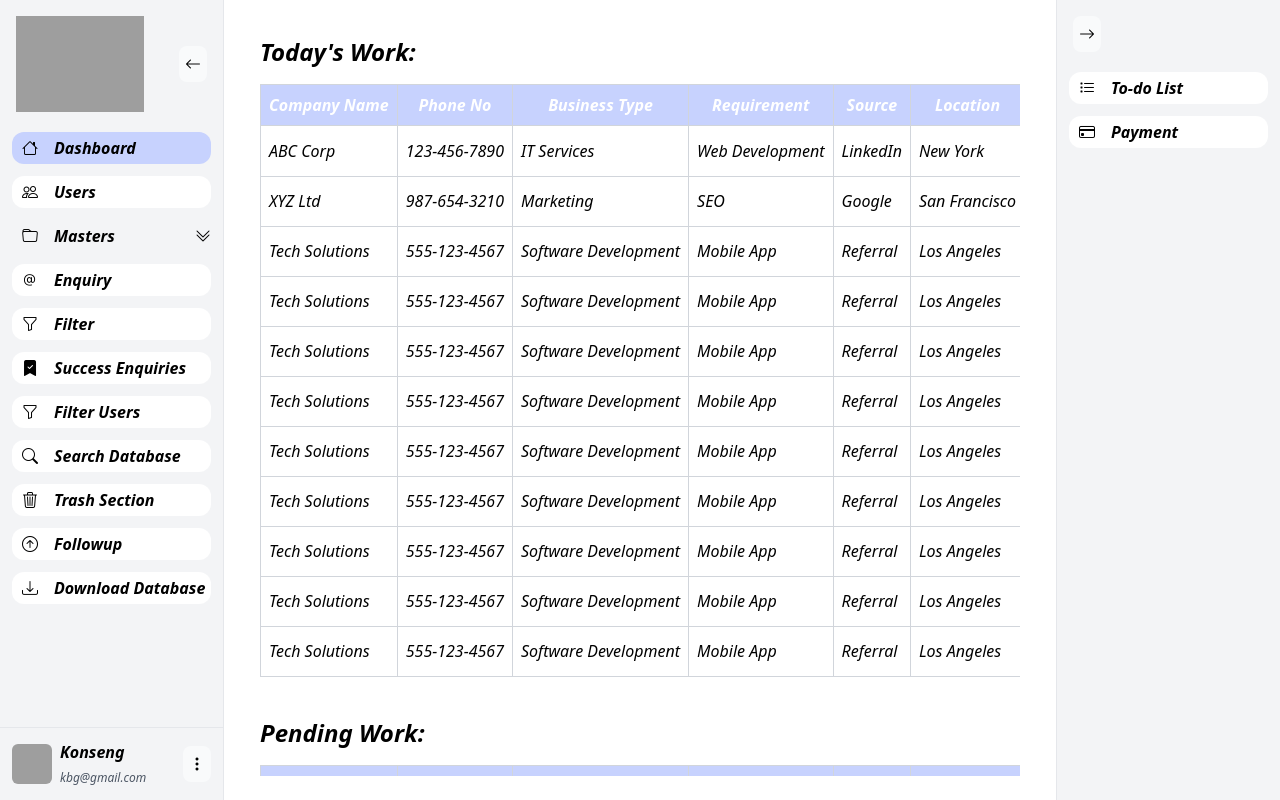
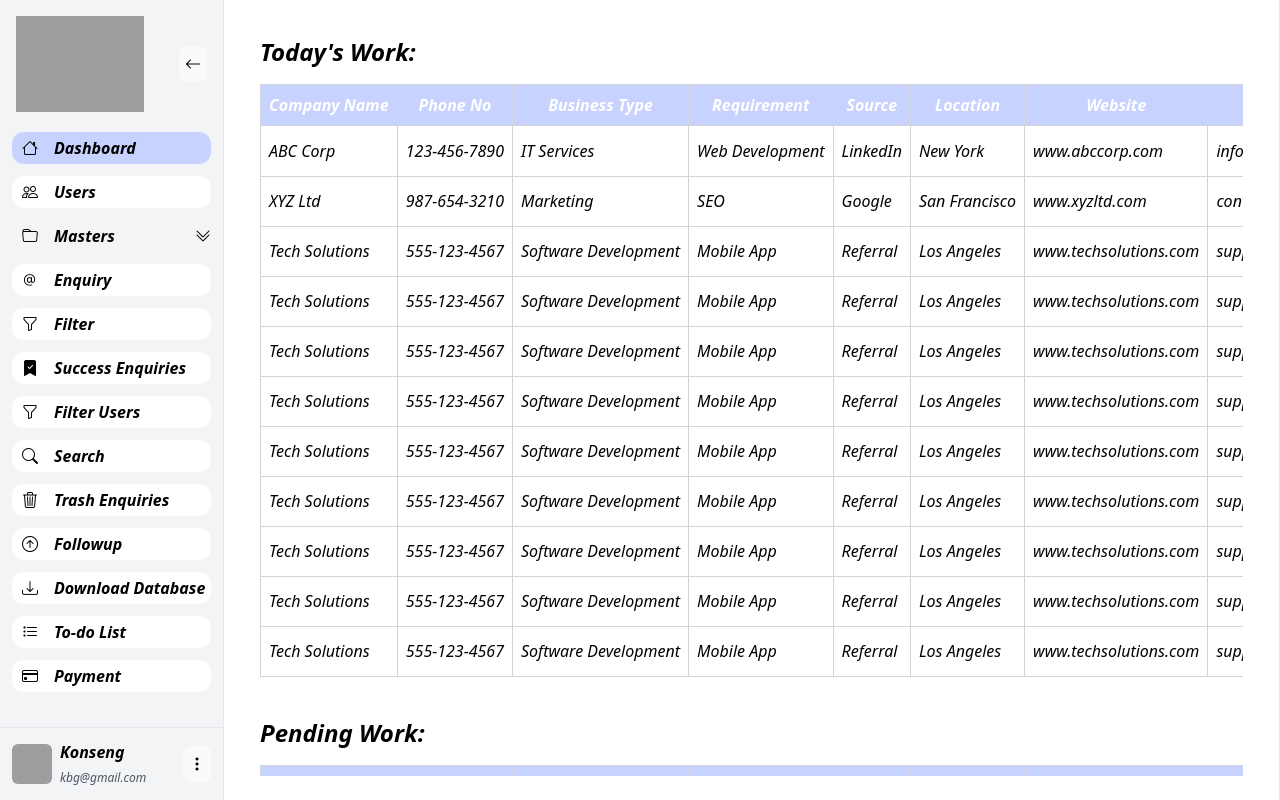
Before and after one commit to megaurab/Admin_panel, a React (Create React App) app: page /dashboard in a window 1280 px wide. Built offline with nearby package versions, Linux system fonts and the light colour scheme; grey boxes are pictures that could not be loaded.

Commit message:
todoList & Payments

```diff
--- a/src/components/Dashboard.js
+++ b/src/components/Dashboard.js
@@ -2,12 +2,16 @@ import React, { useState } from "react";
 import "bootstrap-icons/font/bootstrap-icons.css";
 import Home from "./Home";
 import Requirements from "./Requirements";
+import ToDo from "./ToDo";
+import Payment from "./Payment";
 
 const Dashboard = () => {
   const [mainContent, setMainContent] = useState("Dashboard");
   const [expanded, setExpanded] = useState(true);
   const [dropDown, setDropdown] = useState(false);
-  const [rightExpanded, setRightExpanded] = useState(true);
+  const [rightExpanded, setRightExpanded] = useState(false);
+  const [isEditing, setIsEditing] = useState(false);
+  const [showOverlay, setShowOverlay] = useState(false);
 
   // Components for the main section based on selection
   const renderMainContent = () => {
@@ -39,9 +43,9 @@ const Dashboard = () => {
       case "Buisness Type":
         return <Requirements data={mainContent} />;
       case "ToDo":
-        return <Requirements data={mainContent} />;
+        return <Home />;
       case "Payment":
-        return <Requirements data={mainContent} />;
+        return <Home />;
       default:
         return <div>Welcome to the Dashboard!</div>;
     }
@@ -74,7 +78,7 @@ const Dashboard = () => {
               )}
             </button>
           </div>
-          <ul className="flex-1 px-3 overflow-scroll hide-scrollbar">
+          <ul className="flex-1 px-3 overflow-scroll hide-scrollbar mb-4">
             <li
               className={`mt-3 italic font-semibold rounded-xl p-1 cursor-pointer transition-all duration-300 ease-in-out ${
                 mainContent === "Dashboard" ? "bg-indigo-200" : "bg-white"
@@ -103,8 +107,11 @@ const Dashboard = () => {
               className={`mt-3 italic font-semibold rounded-xl p-1 cursor-pointer transition-all duration-300 ease-in-out ${
                 mainContent === "Users" ? "bg-indigo-200" : "bg-white"
               } ${
-                !expanded &&
-                "bg-transparent hover:bg-indigo-200 hover:text-white"
+                !expanded
+                  ? mainContent === "Users"
+                    ? "bg-indigo-200 hover:bg-indigo-200 hover:text-white"
+                    : "bg-transparent hover:bg-indigo-200 hover:text-white"
+                  : ""
               }`}
               onClick={() => setMainContent("Users")}
               style={{
@@ -143,7 +150,7 @@ const Dashboard = () => {
                 (dropDown === true ? (
                   <i className="bi bi-chevron-double-up ml-20"></i>
                 ) : (
-                  <i class="bi bi-chevron-double-down ml-20"></i>
+                  <i className="bi bi-chevron-double-down ml-20"></i>
                 ))}
             </li>
             {dropDown && (
@@ -154,8 +161,11 @@ const Dashboard = () => {
                       ? "bg-indigo-200"
                       : "bg-white"
                   } ${
-                    !expanded &&
-                    "bg-transparent hover:bg-indigo-200 hover:text-white"
+                    !expanded
+                      ? mainContent === "Requirements"
+                        ? "bg-indigo-200 hover:bg-indigo-200 hover:text-white"
+                        : "bg-transparent hover:bg-indigo-200 hover:text-white"
+                      : ""
                   }`}
                   onClick={() => setMainContent("Requirements")}
                   style={{
@@ -175,9 +185,12 @@ const Dashboard = () => {
                     mainContent === "Buisness Type"
                       ? "bg-indigo-200"
                       : "bg-white"
-                  } ${
-                    !expanded &&
-                    "bg-transparent hover:bg-indigo-200 hover:text-white"
+                  }  ${
+                    !expanded
+                      ? mainContent === "Buisness Type"
+                        ? "bg-indigo-200 hover:bg-indigo-200 hover:text-white"
+                        : "bg-transparent hover:bg-indigo-200 hover:text-white"
+                      : ""
                   }`}
                   onClick={() => setMainContent("Buisness Type")}
                   style={{
@@ -199,8 +212,11 @@ const Dashboard = () => {
               className={`mt-3 italic font-semibold rounded-xl p-1 cursor-pointer transition-all duration-300 ease-in-out ${
                 mainContent === "Enquiry" ? "bg-indigo-200" : "bg-white"
               } ${
-                !expanded &&
-                "bg-transparent hover:bg-indigo-200 hover:text-white"
+                !expanded
+                  ? mainContent === "Enquiry"
+                    ? "bg-indigo-200 hover:bg-indigo-200 hover:text-white"
+                    : "bg-transparent hover:bg-indigo-200 hover:text-white"
+                  : ""
               }`}
               onClick={() => setMainContent("Enquiry")}
               style={{
@@ -219,8 +235,11 @@ const Dashboard = () => {
               className={`mt-3 italic font-semibold rounded-xl p-1 cursor-pointer transition-all duration-300 ease-in-out ${
                 mainContent === "Filter" ? "bg-indigo-200" : "bg-white"
               } ${
-                !expanded &&
-                "bg-transparent hover:bg-indigo-200 hover:text-white"
+                !expanded
+                  ? mainContent === "Filter"
+                    ? "bg-indigo-200 hover:bg-indigo-200 hover:text-white"
+                    : "bg-transparent hover:bg-indigo-200 hover:text-white"
+                  : ""
               }`}
               onClick={() => setMainContent("Filter")}
               style={{
@@ -241,8 +260,11 @@ const Dashboard = () => {
                   ? "bg-indigo-200"
                   : "bg-white"
               } ${
-                !expanded &&
-                "bg-transparent hover:bg-indigo-200 hover:text-white"
+                !expanded
+                  ? mainContent === "Success Enquiries"
+                    ? "bg-indigo-200 hover:bg-indigo-200 hover:text-white"
+                    : "bg-transparent hover:bg-indigo-200 hover:text-white"
+                  : ""
               }`}
               onClick={() => setMainContent("Success Enquiries")}
               style={{
@@ -260,9 +282,12 @@ const Dashboard = () => {
             <li
               className={`mt-3 italic font-semibold rounded-xl p-1 cursor-pointer transition-all duration-300 ease-in-out ${
                 mainContent === "Filter Users" ? "bg-indigo-200" : "bg-white"
-              } ${
-                !expanded &&
-                "bg-transparent hover:bg-indigo-200 hover:text-white"
+              }  ${
+                !expanded
+                  ? mainContent === "Filter Users"
+                    ? "bg-indigo-200 hover:bg-indigo-200 hover:text-white"
+                    : "bg-transparent hover:bg-indigo-200 hover:text-white"
+                  : ""
               }`}
               onClick={() => setMainContent("Filter Users")}
               style={{
@@ -280,9 +305,12 @@ const Dashboard = () => {
             <li
               className={`mt-3 italic font-semibold rounded-xl p-1 cursor-pointer transition-all duration-300 ease-in-out ${
                 mainContent === "Search" ? "bg-indigo-200" : "bg-white"
-              } ${
-                !expanded &&
-                "bg-transparent hover:bg-indigo-200 hover:text-white"
+              }  ${
+                !expanded
+                  ? mainContent === "Search"
+                    ? "bg-indigo-200 hover:bg-indigo-200 hover:text-white"
+                    : "bg-transparent hover:bg-indigo-200 hover:text-white"
+                  : ""
               }`}
               onClick={() => setMainContent("Search")}
               style={{
@@ -295,14 +323,17 @@ const Dashboard = () => {
                   !expanded && "hover:scale-110"
                 }`}
               ></i>
-              {expanded && "Search Database"}
+              {expanded && "Search"}
             </li>
             <li
               className={`mt-3 italic font-semibold rounded-xl p-1 cursor-pointer transition-all duration-300 ease-in-out ${
                 mainContent === "Trash" ? "bg-indigo-200" : "bg-white"
-              } ${
-                !expanded &&
-                "bg-transparent hover:bg-indigo-200 hover:text-white"
+              }  ${
+                !expanded
+                  ? mainContent === "Trash"
+                    ? "bg-indigo-200 hover:bg-indigo-200 hover:text-white"
+                    : "bg-transparent hover:bg-indigo-200 hover:text-white"
+                  : ""
               }`}
               onClick={() => setMainContent("Trash")}
               style={{
@@ -315,14 +346,17 @@ const Dashboard = () => {
                   !expanded && "hover:scale-110"
                 }`}
               ></i>
-              {expanded && "Trash Section"}
+              {expanded && "Trash Enquiries"}
             </li>
             <li
               className={`mt-3 italic font-semibold rounded-xl p-1 cursor-pointer transition-all duration-300 ease-in-out ${
                 mainContent === "Followup" ? "bg-indigo-200" : "bg-white"
-              } ${
-                !expanded &&
-                "bg-transparent hover:bg-indigo-200 hover:text-white"
+              }  ${
+                !expanded
+                  ? mainContent === "Followup"
+                    ? "bg-indigo-200 hover:bg-indigo-200 hover:text-white"
+                    : "bg-transparent hover:bg-indigo-200 hover:text-white"
+                  : ""
               }`}
               onClick={() => setMainContent("Followup")}
               style={{
@@ -342,9 +376,12 @@ const Dashboard = () => {
                 mainContent === "Download Database"
                   ? "bg-indigo-200"
                   : "bg-white"
-              } ${
-                !expanded &&
-                "bg-transparent hover:bg-indigo-200 hover:text-white"
+              }  ${
+                !expanded
+                  ? mainContent === "Download Database"
+                    ? "bg-indigo-200 hover:bg-indigo-200 hover:text-white"
+                    : "bg-transparent hover:bg-indigo-200 hover:text-white"
+                  : ""
               }`}
               onClick={() => setMainContent("Download Database")}
               style={{
@@ -358,6 +395,61 @@ const Dashboard = () => {
                 }`}
               ></i>
               {expanded && "Download Database"}
+            </li>
+
+            <li
+              className={`mt-3 italic font-semibold rounded-xl p-1 cursor-pointer transition-all duration-300 ease-in-out ${
+                mainContent === "ToDo" ? "bg-indigo-200" : "bg-white"
+              } ${
+                !expanded
+                  ? mainContent === "ToDo"
+                    ? "bg-indigo-200 hover:bg-indigo-200 hover:text-white"
+                    : "bg-transparent hover:bg-indigo-200 hover:text-white"
+                  : ""
+              }`}
+              onClick={() => {
+                setMainContent("ToDo");
+                {
+                  rightExpanded === true
+                    ? setRightExpanded(false)
+                    : setRightExpanded(true);
+                }
+              }}
+              style={{
+                minWidth: expanded ? "150px" : "16px",
+                whiteSpace: "nowrap",
+              }}
+            >
+              <i
+                className={`bi bi-list-task mr-4 pl-1.5 transition-all ${
+                  !expanded && "hover:scale-110"
+                }`}
+              ></i>
+              {expanded && "To-do List"}
+            </li>
+
+            <li
+              className={`mt-3 italic font-semibold rounded-xl p-1 cursor-pointer transition-all duration-300 ease-in-out ${
+                mainContent === "Payment" ? "bg-indigo-200" : "bg-white"
+              } ${
+                !expanded
+                  ? mainContent === "Payment"
+                    ? "bg-indigo-200 hover:bg-indigo-200 hover:text-white"
+                    : "bg-transparent hover:bg-indigo-200 hover:text-white"
+                  : ""
+              }`}
+              onClick={() => setMainContent("Payment")}
+              style={{
+                minWidth: expanded ? "150px" : "16px",
+                whiteSpace: "nowrap",
+              }}
+            >
+              <i
+                className={`bi bi-credit-card mr-4 pl-1.5 transition-all ${
+                  !expanded && "hover:scale-110"
+                }`}
+              ></i>
+              {expanded && "Payment"}
             </li>
           </ul>
           <div className="border-t flex p-3 items-center">
@@ -400,71 +492,14 @@ const Dashboard = () => {
       {/* Right Sidebar */}
       <aside
       className={`h-screen transition-all duration-300 ease-in-out overflow-hidden ${
-          rightExpanded ? "w-56" : "w-16"
+        rightExpanded ? (isEditing ? "w-[50%]" : "w-[30%]") : "w-0"
       } bg-gray-100 border-l`}
     >
-        <nav className="h-full flex flex-col bg-gray-100 shadow-sm">
-          <div className="p-4 pb-2 flex justify-between items-center">
-            <button
-              className="p-1.5 rounded-lg bg-gray-50 hover:bg-gray-300"
-              onClick={() => setRightExpanded(!rightExpanded)}
-            >
-              {rightExpanded ? (
-                <i className="bi bi-arrow-right text-black"></i>
+      {mainContent === "ToDo" ? (
+        <ToDo />
       ) : (
-                <i className="bi bi-arrow-left text-black"></i>
+        <Payment onEditingChange={setIsEditing} />
       )}
-            </button>
-          </div>
-          <ul className="flex-1 px-3 overflow-scroll hide-scrollbar">
-            <li
-              className={`mt-3 italic font-semibold rounded-xl p-1 cursor-pointer transition-all duration-300 ease-in-out ${
-                mainContent === "ToDo" ? "bg-indigo-200" : "bg-white"
-              } ${
-                !rightExpanded
-                  ? mainContent === "ToDo"
-                    ? "bg-indigo-200 hover:bg-indigo-200 hover:text-white"
-                    : "bg-transparent hover:bg-indigo-200 hover:text-white"
-                  : ""
-              }`}
-              onClick={() => setMainContent("ToDo")}
-              style={{
-                minWidth: rightExpanded ? "150px" : "16px",
-                whiteSpace: "nowrap",
-              }}
-            >
-              <i
-                className={`bi bi-list-task mr-4 pl-1.5 transition-all ${
-                  !rightExpanded && "hover:scale-110"
-                }`}
-              ></i>
-              {rightExpanded && "To-do List"}
-            </li>
-            <li
-              className={`mt-3 italic font-semibold rounded-xl p-1 cursor-pointer transition-all duration-300 ease-in-out ${
-                mainContent === "Payment" ? "bg-indigo-200" : "bg-white"
-              } ${
-                !rightExpanded
-                  ? mainContent === "Payment"
-                    ? "bg-indigo-200 hover:bg-indigo-200 hover:text-white"
-                    : "bg-transparent hover:bg-indigo-200 hover:text-white"
-                  : ""
-              }`}
-              onClick={() => setMainContent("Payment")}
-              style={{
-                minWidth: rightExpanded ? "150px" : "16px",
-                whiteSpace: "nowrap",
-              }}
-            >
-              <i
-                className={`bi bi-credit-card mr-4 pl-1.5 transition-all ${
-                  !rightExpanded && "hover:scale-110"
-                }`}
-              ></i>
-              {rightExpanded && "Payment"}
-            </li>
-          </ul>
-        </nav>
     </aside>
     </div>
   );
--- /dev/null
+++ b/src/components/Payment.js
@@ -0,0 +1,119 @@
+import React, { useState, useEffect } from 'react';
+
+const Payment = ({ onEditingChange }) => {
+  const [payments, setPayments] = useState([
+    { id: 1, name: 'John Doe', date: '2024-10-29', amount: '$100', done: false, isEditing: false },
+    { id: 2, name: 'Jane Smith', date: '2024-10-28', amount: '$150', done: true, isEditing: false },
+  ]);
+
+  useEffect(() => {
+    const anyEditing = payments.some((payment) => payment.isEditing);
+    onEditingChange(anyEditing); // Notify parent component if editing mode is active
+  }, [payments, onEditingChange]);
+
+  const handleEditClick = (id) => {
+    setPayments((prev) =>
+      prev.map((payment) => (payment.id === id ? { ...payment, isEditing: true } : payment))
+    );
+  };
+
+  const handleSaveClick = (id) => {
+    setPayments((prev) =>
+      prev.map((payment) => (payment.id === id ? { ...payment, isEditing: false } : payment))
+    );
+  };
+
+  const handleChange = (id, field, value) => {
+    setPayments((prev) =>
+      prev.map((payment) => (payment.id === id ? { ...payment, [field]: value } : payment))
+    );
+  };
+
+  return (
+    <div className="h-full px-4"> {/* Add padding on x-axis */}
+      <div className="flex h-full justify-start items-center flex-col">
+        <label className="mt-4 font-semibold text-lg italic">Payment details for today:</label>
+        <table className="mt-4 border-collapse w-full">
+          <thead>
+            <tr className="bg-gray-200 text-left">
+              <th className="p-2 border italic">Name</th>
+              <th className="p-2 border italic">Date</th>
+              <th className="p-2 border italic">Payment</th>
+              <th className="p-2 border italic">Done</th>
+              <th className="p-2 border italic">Actions</th>
+            </tr>
+          </thead>
+          <tbody>
+            {payments.map((payment) => (
+              <tr key={payment.id} className="text-center">
+                <td className="p-2 border italic whitespace-nowrap">
+                  {payment.isEditing ? (
+                    <input
+                      type="text"
+                      value={payment.name}
+                      onChange={(e) => handleChange(payment.id, 'name', e.target.value)}
+                      className="border p-1 italic w-full"
+                    />
+                  ) : (
+                    payment.name
+                  )}
+                </td>
+                <td className="p-2 border italic whitespace-nowrap">
+                  {payment.isEditing ? (
+                    <input
+                      type="date"
+                      value={payment.date}
+                      onChange={(e) => handleChange(payment.id, 'date', e.target.value)}
+                      className="border p-1 italic w-full"
+                    />
+                  ) : (
+                    payment.date
+                  )}
+                </td>
+                <td className="p-2 border italic whitespace-nowrap">
+                  {payment.isEditing ? (
+                    <input
+                      type="text"
+                      value={payment.amount}
+                      onChange={(e) => handleChange(payment.id, 'amount', e.target.value)}
+                      className="border p-1 italic w-full"
+                    />
+                  ) : (
+                    payment.amount
+                  )}
+                </td>
+                <td className="p-2 border italic whitespace-nowrap">
+                  <input
+                    type="checkbox"
+                    checked={payment.done}
+                    onChange={(e) => handleChange(payment.id, 'done', e.target.checked)}
+                    className="cursor-pointer italic"
+                  />
+                </td>
+                <td className="p-2 border italic whitespace-nowrap">
+                  {payment.isEditing ? (
+                    <button
+                      onClick={() => handleSaveClick(payment.id)}
+                      className="px-2 py-1 bg-green-500 text-white rounded italic"
+                    >
+                      Save
+                    </button>
+                  ) : (
+                    <button
+                      onClick={() => handleEditClick(payment.id)}
+                      className="px-2 py-1 bg-blue-500 text-white rounded italic"
+                    >
+                      Edit
+                    </button>
+                  )}
+                </td>
+              </tr>
+            ))}
+          </tbody>
+        </table>
+      </div>
+    </div>
+  );
+};
+
+export default Payment;
--- /dev/null
+++ b/src/components/ToDo.js
@@ -0,0 +1,54 @@
+import React, { useRef, useState } from "react";
+import ToDoItems from "./ToDoItems";
+
+const ToDo = () => {
+  const [todoList, setTodoList] = useState([]);
+  const inputRef = useRef();
+
+  const add = () => {
+    const inputText = inputRef.current.value.trim();
+
+    if (inputText === "") {
+      return null;
+    }
+
+    const newTodo = {
+      id: Date.now(),
+      text: inputText,
+      isComplete: false,
+    };
+    setTodoList((prev) => [...prev, newTodo]);
+    inputRef.current.value = "";
+  };
+
+  return (
+    <div className="flex flex-1 flex-col justify-center items-center rounded-3xl">
+      <div className="flex items-center my-7 bg-gray-200 rounded-full">
+        <input
+          ref={inputRef}
+          className="bg-transparent border-0 outline-none flex-1 h-14 pl-6 pr-2 placeholder:text-slate-600 italic"
+          type="text"
+          placeholder="Add your task"
+        />
+        <button
+          onClick={add}
+          className="border-none rounded-full bg-orange-500 w-32 h-14 text-white text-lg font-medium italic cursor-pointer"
+        >
+          Add +
+        </button>
+      </div>
+
+      {/* ---------todo list--------- */}
+      <div className="w-full px-5">
+        {todoList.map((item, index) => {
+          return <ToDoItems key={index} text={item.text} />;
+        })}
+
+        <ToDoItems text="Finish dashboard!!" />
+        <ToDoItems text="Finish payment page!!" />
+      </div>
+    </div>
+  );
+};
+
+export default ToDo;
```
Also changed, not shown: src/components/ToDoItems.js (added, +20 -0 lines). Lines whose indentation alone changed are shown as unchanged.
